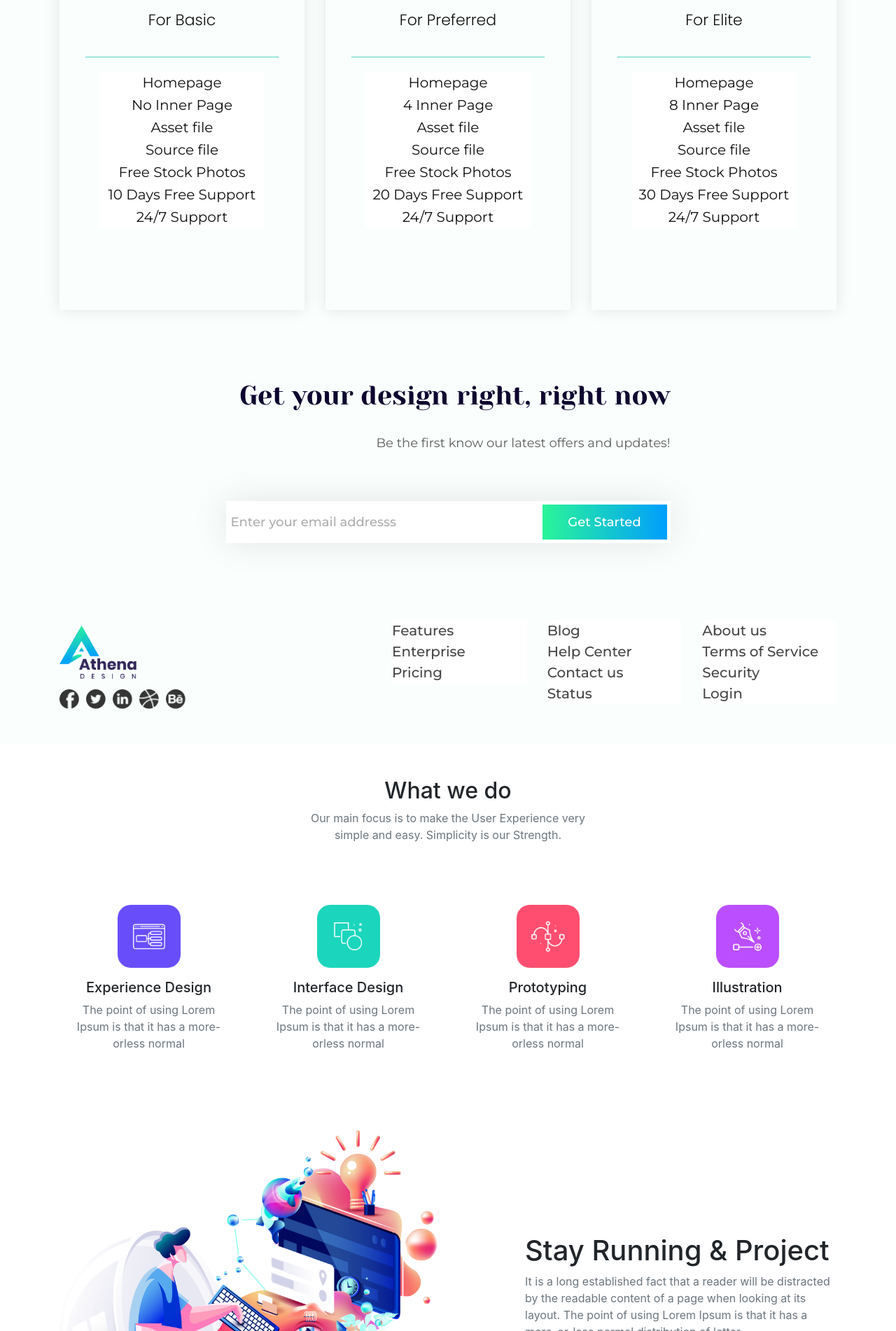
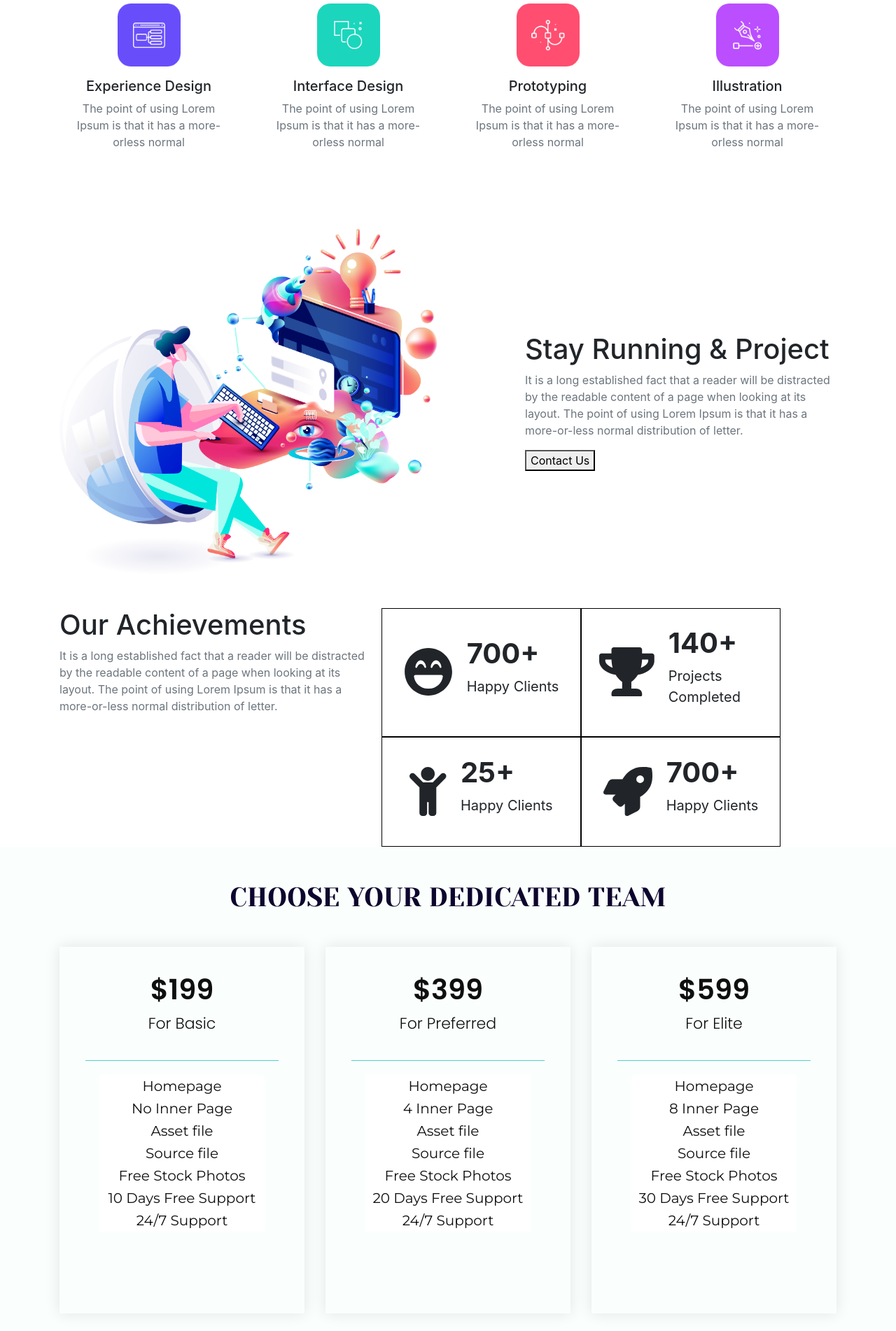
Before and after one commit to Iftesum-Zami/athena-design, a React (Create React App) app: page / in a window 1280 px wide. Shown: the part 778-2680 px from the top of the page at 70% size. Built offline with nearby package versions, Linux system fonts and the light colour scheme.

Commit message:
commit after merge

```diff
--- a/src/App.js
+++ b/src/App.js
@@ -16,12 +16,12 @@ function App() {
     <div>
       <Navbar />
       <Header />
+      <WhatWeDo />
+      <StayRunning />
+      <OurAchievement />
       <DedicatedTeam />
       <GetInTouch />
       <Footer />
-      <WhatWeDo />
-      <StayRunning />
-      <OurAchievement />
     </div>
   );
 }
```
